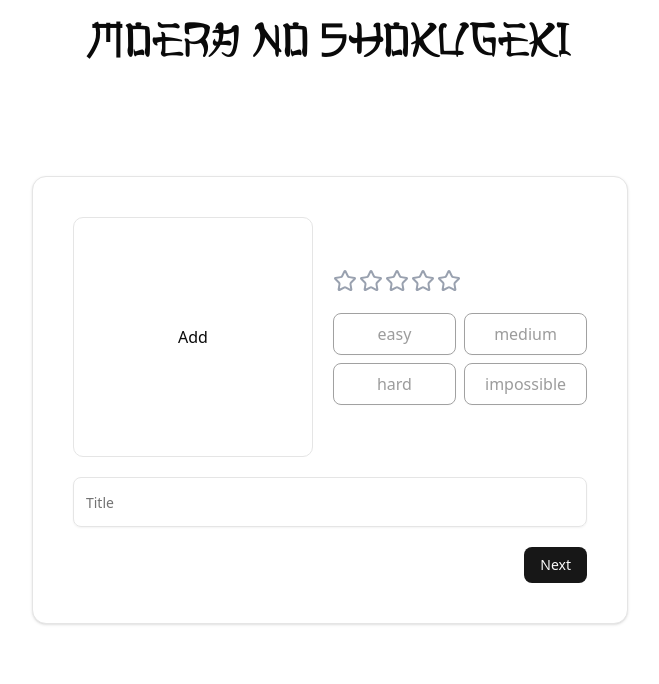
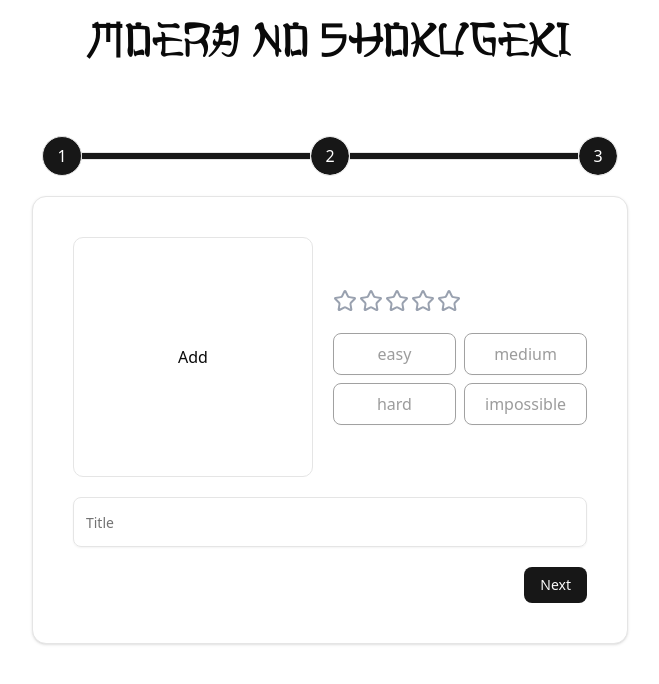
Before and after one commit to Gioma10/Moera_no_Shokugeki, a Next.js app in the folder client/: page /create-recipe in a window 1280 px wide. Shown: the top 684 px of the page, without its empty margins (310-969 px from the left). Built offline with nearby package versions, Linux system fonts and the light colour scheme.

Commit message:
chore: add steps of form

```diff
--- a/client/package.json
+++ b/client/package.json
@@ -17,6 +17,7 @@
     "browser-image-compression": "^2.0.2",
     "class-variance-authority": "^0.7.1",
     "clsx": "^2.1.1",
+    "framer-motion": "^12.23.25",
     "gsap": "^3.13.0",
     "lucide-react": "^0.548.0",
     "motion": "^12.23.6",
--- a/client/src/app/create-recipe/page.tsx
+++ b/client/src/app/create-recipe/page.tsx
@@ -13,6 +13,8 @@ import { useRouter } from "next/navigation";
 import ImageInput from "@/components/ImageInput";
 import { RatingInput } from "@/components/RatingInput";
 import { Difficulty } from "@/components/Difficulty";
+import { useState } from "react";
+import { FormSteps } from "@/components/FromSteps";
 
 const RecipeSchema = z.object({
   image: z.union([z.instanceof(File), z.instanceof(Blob)]),
@@ -27,7 +29,12 @@ const RecipeSchema = z.object({
   difficulty: z.string(),
 });
 
+
 const CreateRecipe = () => {
+  const [step, setStep] = useState<number>(3)
+
+  const router = useRouter();
+
   const form = useForm({
     resolver: zodResolver(RecipeSchema),
     defaultValues: {
@@ -37,7 +44,7 @@ const CreateRecipe = () => {
       difficulty: "",
     },
   });
-  const router = useRouter();
+
 
   const { mutate: onCreate } = useMutation({
     mutationFn: createRecipe,
@@ -62,7 +69,8 @@ const CreateRecipe = () => {
   };
 
   return (
-    <div className="flex justify-center items-center h-screen">
+    <div className="flex flex-col justify-center items-center h-screen">
+      <FormSteps step={step}/>
       <Card className=" py-5 px-10 sm:p-10 m-5">
         <Form {...form}>
           <form
@@ -83,7 +91,11 @@ const CreateRecipe = () => {
               render={({ field }) => (
                 <FormItem>
                   <FormControl>
-                    <Input className="py-5 sm:py-6" placeholder="Title" {...field} />
+                    <Input
+                      className="py-5 sm:py-6"
+                      placeholder="Title"
+                      {...field}
+                    />
                   </FormControl>
                 </FormItem>
               )}
--- /dev/null
+++ b/client/src/components/FromSteps.tsx
@@ -0,0 +1,63 @@
+import { motion } from "framer-motion";
+
+export const FormSteps = ({ step }: { step: number }) => {
+  return (
+    <div className="flex min-w-xl items-center">
+      {/* Step 1  */}
+      <div className="w-10 h-10 rounded-full flex justify-center items-center bg-primary text-white border">
+        1
+      </div>
+
+      {/* Step 2  */}
+      <div className="border-y flex-1 h-2 w-auto relative">
+        <motion.div
+          initial={{ width: step === 3 ? "100%" : "0%" }}
+          animate={{ width: step === 2 ? "100%" : undefined }}
+          transition={{ duration: 0.7 }}
+          className="absolute h-full bg-primary"
+        />
+      </div>
+      <div className="w-10 h-10 border rounded-full relative overflow-hidden">
+        <motion.div
+          initial={{ x: step === 3 ? 0 : -100 }}
+          animate={{ x: step === 2 ? 0 : undefined }}
+          transition={{ duration: 1.4 }}
+          className={`absolute bg-primary w-full h-full flex items-center justify-center rounded-full`}
+        ></motion.div>
+        <motion.span
+          initial={{ color: step === 3 ? "#ffffff" : "#000000" }}
+          animate={{ color: step === 2 ? "#ffffff" : undefined }}
+          transition={{ duration: 2.4 }}
+          className={` absolute w-full h-full flex justify-center items-center`}
+        >
+          2
+        </motion.span>
+      </div>
+
+      {/* Step 3  */}
+      <div className="border-y flex-1 h-2 w-auto relative">
+        <motion.div
+          animate={{ width: step === 3 ? "100%" : "0%" }}
+          transition={{ duration: 0.7 }}
+          className="absolute h-full bg-primary"
+        />
+      </div>
+      <div className="w-10 h-10 border rounded-full relative overflow-hidden">
+        <motion.div
+          initial={{ x: -100 }}
+          animate={{ x: step === 3 ? 0 : undefined }}
+          transition={{ duration: 1.4 }}
+          className="absolute bg-primary w-full h-full text-white flex items-center justify-center rounded-full"
+        ></motion.div>
+        <motion.span
+          initial={{ color: "#000000" }}
+          animate={{ color: step === 3 ? "#ffffff" : "" }}
+          transition={{ duration: 2.4 }}
+          className={` absolute w-full h-full flex justify-center items-center`}
+        >
+          3
+        </motion.span>
+      </div>
+    </div>
+  );
+};
--- a/client/src/components/ImageInput.tsx
+++ b/client/src/components/ImageInput.tsx
@@ -36,7 +36,7 @@ const ImageInput: React.FC<ControllerProps> = ({ name, control }) => {
           {preview && (
             <div
               onClick={() => removeImage(field)}
-              className="border border-primary rounded-3xl p-1 bg-white absolute right-0 top-0 -translate-y-1/2 translate-x-1/2 hidden group-hover:block cursor-pointer hover:bg-red-200"
+              className="border border-primary rounded-3xl p-1 bg-white absolute right-0 top-0 -translate-y-1/2 translate-x-1/2 hidden group-hover:block cursor-pointer hover:bg-red-500"
             >
               <XIcon size={15} />
             </div>
@@ -44,7 +44,9 @@ const ImageInput: React.FC<ControllerProps> = ({ name, control }) => {
 
           <label
             htmlFor="file"
-            className=" absolute top-0 w-full h-full flex items-center justify-center cursor-pointer"
+            className={`absolute top-0 w-full h-full flex items-center justify-center cursor-pointer ${
+              preview ? "pointer-events-none" : ""
+            }`}
           >
             {preview ? "" : "Add"}
           </label>
```
Also changed, not shown: 1 other file (tests, documents, lock files or other folders).
